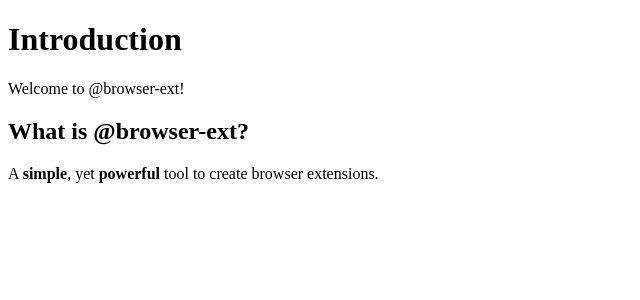
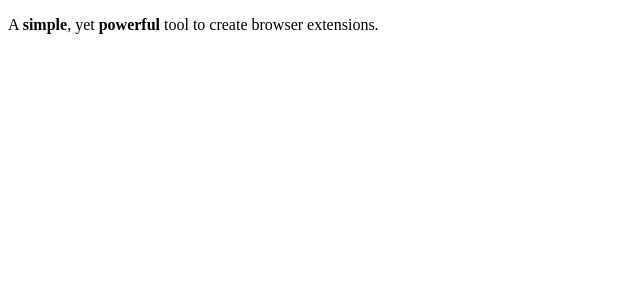
Before and after one commit to brandonhellman/create-web-extension, a Next.js app in the folder apps/web/: page / in a window 1280 px wide. Shown: the top 300 px of the page, without its empty margins (0-640 px from the left). Built offline with nearby package versions, Linux system fonts and the light colour scheme.

Commit message:
Update index.mdx

```diff
--- a/apps/web/pages/index.mdx
+++ b/apps/web/pages/index.mdx
@@ -1,7 +1 @@
-# Introduction
-
-Welcome to @browser-ext!
-
-## What is @browser-ext?
-
 A **simple**, yet **powerful** tool to create browser extensions.
```
